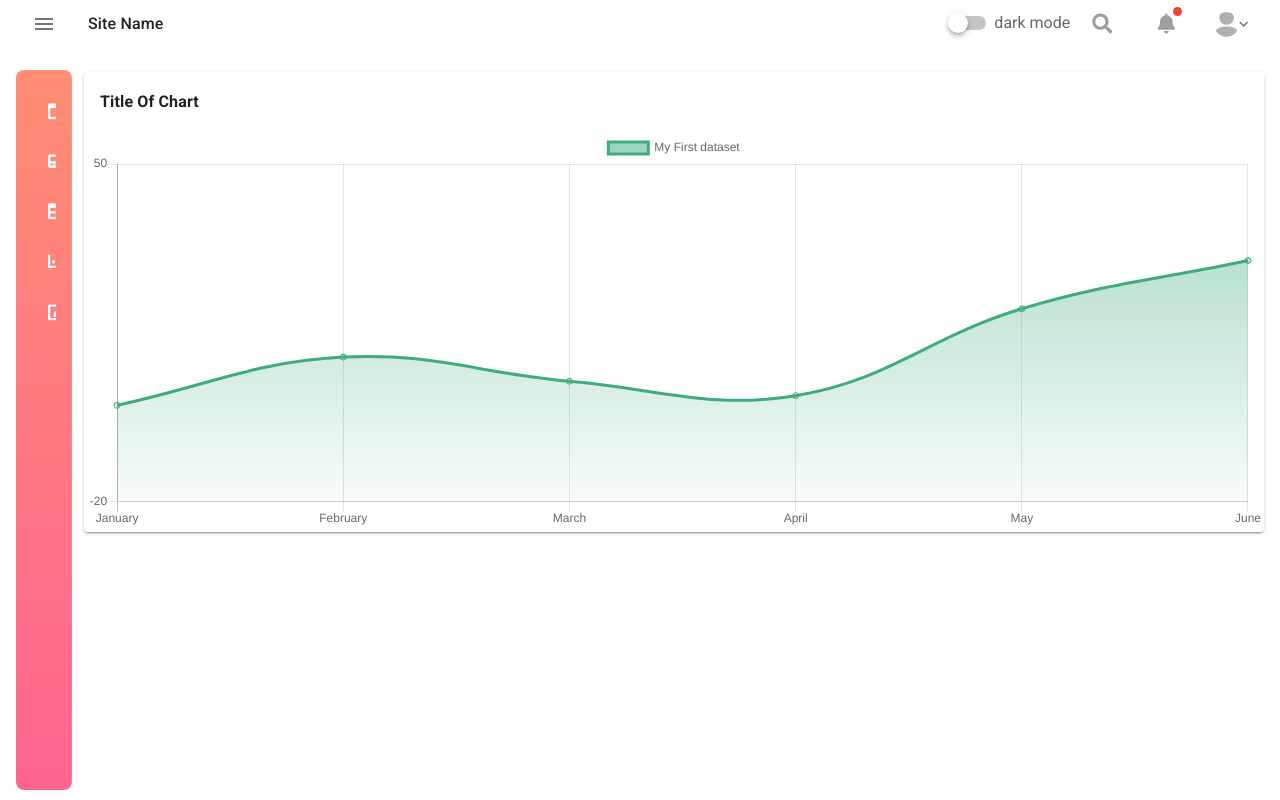
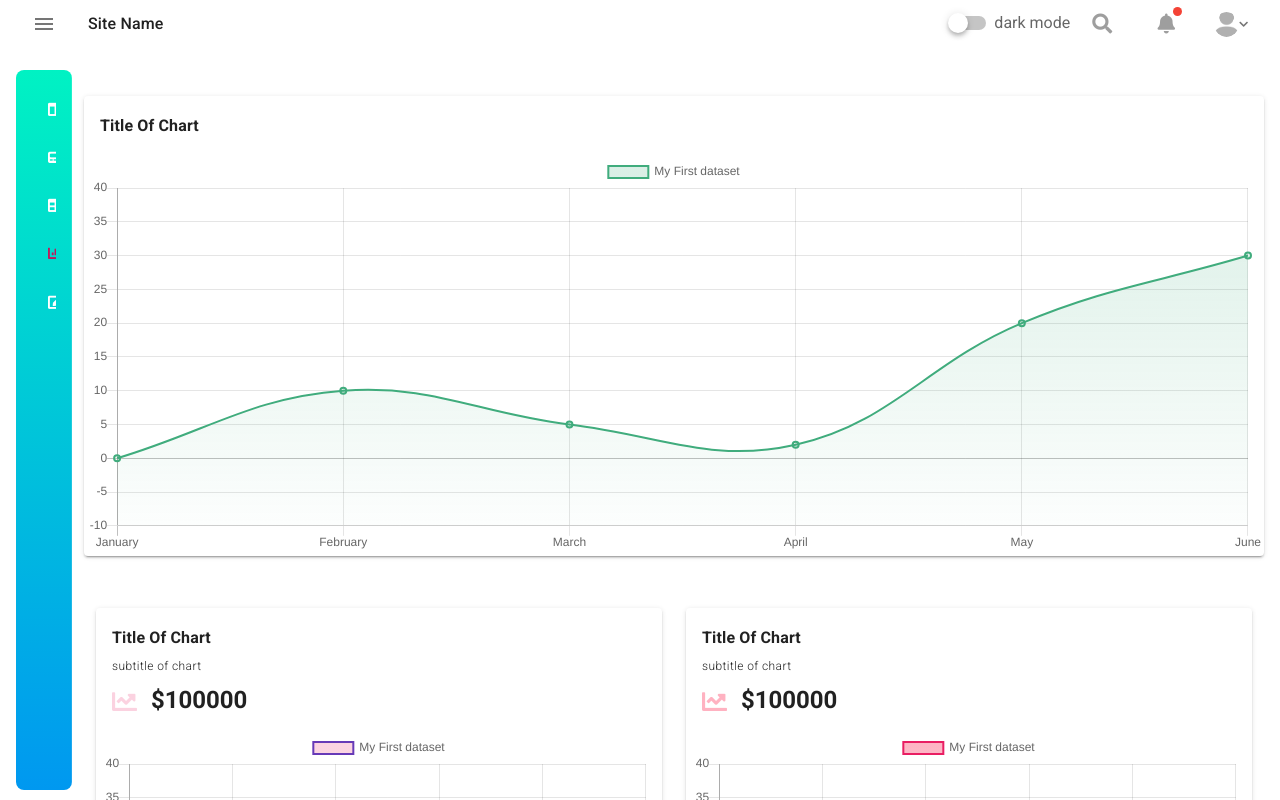
Before and after one commit to ahmad-666/vuetify-admin-dashboard, a Nuxt app: page /lineChart in a window 1280 px wide. Shown: the top 800 px of the page. Built offline with nearby package versions, Linux system fonts and the light colour scheme.

Commit message:
add table card , fix nav fix , minor imprtvment

```diff
--- a/components/BaseSidebar.vue
+++ b/components/BaseSidebar.vue
@@ -17,59 +17,75 @@
     :expand-on-hover="!showSidebar && !isMobile"
   >
     <v-list>
-      <v-list-item v-for="sidebarItem in sidebarItems" :key="sidebarItem.id">
+      <template v-for="sidebarItem in sidebarItems">
+        <v-list-item
+          v-if="!sidebarItem.items"
+          :key="sidebarItem.text"
+          nuxt
+          :to="sidebarItem.route"
+          exact-active-class="activeClass"
+        >
           <v-list-item-icon>
-          <v-icon size="18">{{ sidebarItem.icon }}</v-icon>
+            <v-icon size="15">{{ sidebarItem.icon }}</v-icon>
           </v-list-item-icon>
           <v-list-item-content class="ml-2">
             <v-list-item-title>
-            <nuxt-link v-if="!sidebarItem.items" :to="sidebarItem.route">
+              <p class="font-weight-light text-uppercase text-caption">
+                {{ sidebarItem.text }}
+              </p>
+            </v-list-item-title>
+          </v-list-item-content>
+        </v-list-item>
+        <v-list-item
+          v-else
+          :key="sidebarItem.text"
+          exact-active-class="activeClass"
+        >
+          <v-list-item-icon>
+            <v-icon
+              size="15"
+              :color="isListOpen(sidebarItem.items) ? getActiveColor : 'white'"
+              >{{ sidebarItem.icon }}</v-icon
+            >
+          </v-list-item-icon>
+          <v-list-item-content class="ml-2">
+            <v-list-item-title>
+              <v-list-group :value="isListOpen(sidebarItem.items)">
+                <template #activator>
                   <p
-                class="font-weight-light text-uppercase text-body-2 white--text"
+                    class="font-weight-light text-caption text-uppercase"
+                    :style="{ width: '100%' }"
                   >
                     {{ sidebarItem.text }}
                   </p>
-            </nuxt-link>
-            <v-list-group v-else>
-              <template #activator>
+                </template>
+                <v-list>
+                  <v-list-item
+                    v-for="item in sidebarItem.items"
+                    :key="item.text"
+                    nuxt
+                    :to="item.route"
+                    exact-active-class="activeClass"
+                  >
                     <v-list-item-content>
                       <v-list-item-title
-                    class="
-                      font-weight-light
-                      text-body-2
-                      white--text
-                      text-uppercase
-                    "
-                    >{{ sidebarItem.text }}</v-list-item-title
-                  >
-                </v-list-item-content>
-              </template>
-              <v-list>
-                <v-list-item v-for="item in sidebarItem.items" :key="item.text">
-                  <nuxt-link :to="item.route">
-                    <v-list-item-content>
-                      <v-list-item-title
-                        class="
-                          font-weight-light
-                          text-body-2
-                          white--text
-                          text-uppercase
-                        "
+                        class="font-weight-light text-caption text-uppercase"
                       >
                         {{ item.text }}
                       </v-list-item-title>
                     </v-list-item-content>
-                  </nuxt-link>
                   </v-list-item>
                 </v-list>
               </v-list-group>
             </v-list-item-title>
           </v-list-item-content>
         </v-list-item>
+      </template>
     </v-list>
   </v-navigation-drawer>
 </template>
 <script>
+import colors from 'vuetify/lib/util/colors'
 export default {
   props: {
     showSidebar: {
@@ -151,6 +167,14 @@ export default {
         return val
       },
     },
+    getActiveColor() {
+      return colors.pink.darken2
+    },
+  },
+  methods: {
+    isListOpen(items) {
+      return items.filter(item => item.route === this.$route.fullPath).length
+    },
   },
 }
 </script>
@@ -159,10 +183,20 @@ export default {
   padding: 0 !important;
 }
 .mySidebar {
-  background-image: linear-gradient(0deg, #ff6491, #ff8d72) !important;
+  background-image: linear-gradient(0deg, #0098f0, #00f2c3) !important;
 }
 .mySidebarPos {
   top: 7em !important;
   height: calc(100% - 8em) !important;
 }
+.activeClass {
+  color: #c2185b !important;
+  position: relative;
+  &::before {
+    display: none;
+  }
+}
+.v-list-item--link:before {
+  display: none;
+}
 </style>
--- /dev/null
+++ b/components/charts/ChartCard.vue
@@ -0,0 +1,98 @@
+<template>
+  <v-card color="cardColor" class="line-chart mt-6">
+    <v-card-title class="d-flex flex-column align-start">
+      <h6
+        v-if="title"
+        class="
+          text-subtitle-1
+          titleColor--text
+          font-weight-bold
+          text-capitalize
+        "
+      >
+        {{ title }}
+      </h6>
+      <p
+        v-if="subTitle"
+        class="
+          text-caption
+          titleColor--text
+          text--lighten-2
+          font-weight-light
+          mt-1
+        "
+      >
+        {{ subTitle }}
+      </p>
+      <p
+        v-if="value"
+        class="text-h5 textColor--text text--lighten-1 font-weight-bold mt-2"
+      >
+        <v-icon v-if="icon" :color="gradient1" size="25" class="mr-2">{{
+          icon
+        }}</v-icon>
+        {{ value }}
+      </p>
+    </v-card-title>
+    <line-chart
+      :gradient1="gradient1"
+      :gradient2="gradient2"
+      :labels="labels"
+      :datasets="datasets"
+      :y-min="yMin"
+      :y-max="yMax"
+    ></line-chart>
+  </v-card>
+</template>
+<script>
+import LineChart from '~/components/charts/LineChart.vue'
+
+export default {
+  components: {
+    LineChart,
+  },
+  props: {
+    title: {
+      type: String,
+      default: '',
+    },
+    subTitle: {
+      type: String,
+      default: '',
+    },
+    icon: {
+      type: String,
+      default: '',
+    },
+    value: {
+      type: [Number, String],
+      default: '',
+    },
+    gradient1: {
+      type: String,
+      default: 'transparent',
+    },
+    gradient2: {
+      type: String,
+      default: 'transparent',
+    },
+    labels: {
+      type: Array,
+      required: true,
+    },
+    datasets: {
+      type: Array,
+      required: true,
+    },
+    yMin: {
+      type: Number,
+      default: -100,
+    },
+    yMax: {
+      type: Number,
+      default: 100,
+    },
+  },
+}
+</script>
+<style lang="scss" scoped></style>
--- a/components/tables/ExtendedTable.vue
+++ b/components/tables/ExtendedTable.vue
@@ -1,5 +1,5 @@
 <template>
-  <v-card color="cardColor" class="pa-4">
+  <v-card color="cardColor" class="pa-4 custom-table">
     <v-card-title
       class="pa-0 titleColor--text text-subtitle-1 font-weight-bold"
       >{{ title }}</v-card-title
@@ -62,9 +62,12 @@
           <v-spacer></v-spacer>
           <v-pagination
             v-model="page"
+            circle
             class="mt-4 mt-md-0"
             :length="totalPages"
             :total-visible="5"
+            prev-icon="fas fa-angle-double-left"
+            next-icon="fas fa-angle-double-right"
           ></v-pagination>
         </div>
       </template>
--- a/nuxt.config.js
+++ b/nuxt.config.js
@@ -53,7 +53,7 @@ export default {
           dark: false,
           themes: {
             light: {
-              primary: colors.indigo.base,
+              primary: '#e14eca',
               secondary: colors.orange.base,
               accent: colors.teal.base,
               success: colors.teal.accent4,
@@ -66,7 +66,7 @@ export default {
               textColor: '#9a9a9a',
             },
             dark: {
-              primary: colors.indigo.base,
+              primary: '#e14eca',
               secondary: colors.orange.base,
               accent: colors.teal.base,
               success: colors.teal.accent4,
--- a/pages/index.vue
+++ b/pages/index.vue
@@ -51,7 +51,7 @@
         :headers="simpleTableHeaders"
       ></simple-table>
     </div>
-    <div class="extended-table mt-6">
+    <div class="extended-table mt-4">
       <extended-table
         title="Extended Table"
         :items="extendedTableItems"
@@ -59,20 +59,52 @@
         :pages="extendedTablePages"
       ></extended-table>
     </div>
-    <v-card color="cardColor" class="line-chart mt-6">
-      <v-card-title class="font-weight-bold text-subtitle-1 titleColor--text"
-        >Title Of Chart</v-card-title
-      >
-      <line-chart
-        gradient1="#40AC7D88"
+    <div class="mt-4">
+      <chart-card
+        title="title of chart"
+        gradient1="#40AC7D33"
         gradient2="#40AC7D00"
         :labels="lineChartLabels"
-        :datasets="lineChartDatasets"
-        :y-min="-20"
-        :y-max="50"
-      ></line-chart>
-    </v-card>
-    <v-card class="mt-6" color="cardColor">
+        :datasets="lineChartDatasets1"
+        :y-min="-10"
+        :y-max="40"
+      ></chart-card>
+    </div>
+
+    <v-container class="mt-4">
+      <v-row>
+        <v-col cols="12" md="6">
+          <chart-card
+            title="title of chart"
+            sub-title="subtitle of chart"
+            icon="fas fa-chart-line"
+            value="$100000"
+            gradient1="#e91e6333"
+            gradient2="#e91e6300"
+            :labels="lineChartLabels"
+            :datasets="lineChartDatasets2"
+            :y-min="-10"
+            :y-max="40"
+          ></chart-card>
+        </v-col>
+        <v-col cols="12" md="6">
+          <chart-card
+            title="title of chart"
+            sub-title="subtitle of chart"
+            icon="fas fa-chart-line"
+            value="$100000"
+            gradient1="#ff174455"
+            gradient2="#673ab700"
+            :labels="lineChartLabels"
+            :datasets="lineChartDatasets3"
+            :y-min="-10"
+            :y-max="40"
+          ></chart-card>
+        </v-col>
+      </v-row>
+    </v-container>
+
+    <v-card class="mt-4" color="cardColor">
       <v-card-title class="text-body-1 font-weight-bold titleColor--text"
         >Form Elements</v-card-title
       >
@@ -208,14 +240,14 @@ import GeneralInfoCard from '~/components/cards/GeneralInfoCard.vue'
 import PriceCard from '~/components/cards/PriceCard.vue'
 import SimpleTable from '~/components/tables/SimpleTable.vue'
 import ExtendedTable from '~/components/tables/ExtendedTable.vue'
-import LineChart from '~/components/charts/LineChart.vue'
+import ChartCard from '~/components/charts/ChartCard.vue'
 export default {
   components: {
     GeneralInfoCard,
     PriceCard,
     SimpleTable,
     ExtendedTable,
-    LineChart,
+    ChartCard,
   },
   data() {
     return {
@@ -333,7 +365,9 @@ export default {
       ],
       extendedTablePages: [10, 20, 50, 100],
       lineChartLabels: [],
-      lineChartDatasets: [],
+      lineChartDatasets1: [],
+      lineChartDatasets2: [],
+      lineChartDatasets3: [],
     }
   },
   fetch() {
@@ -460,12 +494,31 @@ export default {
       'May',
       'June',
     ]
-    this.lineChartDatasets = [
+    this.lineChartDatasets1 = [
       {
         label: 'My First dataset',
         borderColor: '#40AC7D',
         data: [0, 10, 5, 2, 20, 30],
         fill: 'start',
+        borderWidth: 2,
+      },
+    ]
+    this.lineChartDatasets2 = [
+      {
+        label: 'My First dataset',
+        borderColor: '#673ab7',
+        data: [0, 10, 5, 2, 20, 30],
+        fill: 'start',
+        borderWidth: 2,
+      },
+    ]
+    this.lineChartDatasets3 = [
+      {
+        label: 'My First dataset',
+        borderColor: '#e91e63',
+        data: [0, 10, 5, 2, 20, 30],
+        fill: 'start',
+        borderWidth: 2,
       },
     ]
   },
--- a/pages/lineChart/index.vue
+++ b/pages/lineChart/index.vue
@@ -1,29 +1,64 @@
 <template>
-  <v-card color="cardColor" class="line-chart mt-n0">
-    <v-card-title class="font-weight-bold text-subtitle-1 titleColor--text"
-      >Title Of Chart</v-card-title
-    >
-    <line-chart
-      gradient1="#40AC7D88"
-      gradient2="#40AC7D00"
-      :labels="lineChartLabels"
-      :datasets="lineChartDatasets"
-      :y-min="-20"
-      :y-max="50"
-    ></line-chart>
-  </v-card>
+  <div>
+    <div class="mt-4">
+      <chart-card
+        title="title of chart"
+        gradient1="#40AC7D33"
+        gradient2="#40AC7D00"
+        :labels="lineChartLabels"
+        :datasets="lineChartDatasets1"
+        :y-min="-10"
+        :y-max="40"
+      ></chart-card>
+    </div>
+
+    <v-container class="mt-4">
+      <v-row>
+        <v-col cols="12" md="6">
+          <chart-card
+            title="title of chart"
+            sub-title="subtitle of chart"
+            icon="fas fa-chart-line"
+            value="$100000"
+            gradient1="#e91e6333"
+            gradient2="#e91e6300"
+            :labels="lineChartLabels"
+            :datasets="lineChartDatasets2"
+            :y-min="-10"
+            :y-max="40"
+          ></chart-card>
+        </v-col>
+        <v-col cols="12" md="6">
+          <chart-card
+            title="title of chart"
+            sub-title="subtitle of chart"
+            icon="fas fa-chart-line"
+            value="$100000"
+            gradient1="#ff174455"
+            gradient2="#673ab700"
+            :labels="lineChartLabels"
+            :datasets="lineChartDatasets3"
+            :y-min="-10"
+            :y-max="40"
+          ></chart-card>
+        </v-col>
+      </v-row>
+    </v-container>
+  </div>
 </template>
 
 <script>
-import LineChart from '~/components/charts/LineChart.vue'
+import ChartCard from '~/components/charts/ChartCard.vue'
 export default {
   components: {
-    LineChart,
+    ChartCard,
   },
   data() {
     return {
       lineChartLabels: [],
-      lineChartDatasets: [],
+      lineChartDatasets1: [],
+      lineChartDatasets2: [],
+      lineChartDatasets3: [],
     }
   },
   fetch() {
@@ -35,12 +70,31 @@ export default {
       'May',
       'June',
     ]
-    this.lineChartDatasets = [
+    this.lineChartDatasets1 = [
       {
         label: 'My First dataset',
         borderColor: '#40AC7D',
         data: [0, 10, 5, 2, 20, 30],
         fill: 'start',
+        borderWidth: 2,
+      },
+    ]
+    this.lineChartDatasets2 = [
+      {
+        label: 'My First dataset',
+        borderColor: '#673ab7',
+        data: [0, 10, 5, 2, 20, 30],
+        fill: 'start',
+        borderWidth: 2,
+      },
+    ]
+    this.lineChartDatasets3 = [
+      {
+        label: 'My First dataset',
+        borderColor: '#e91e63',
+        data: [0, 10, 5, 2, 20, 30],
+        fill: 'start',
+        borderWidth: 2,
       },
     ]
   },
```
Also changed, not shown: assets/styles/global.scss (+10 -0 lines), components/BaseNav.vue (+22 -1 lines), components/charts/LineChart.vue (+4 -4 lines). Lines whose indentation alone changed are shown as unchanged.
